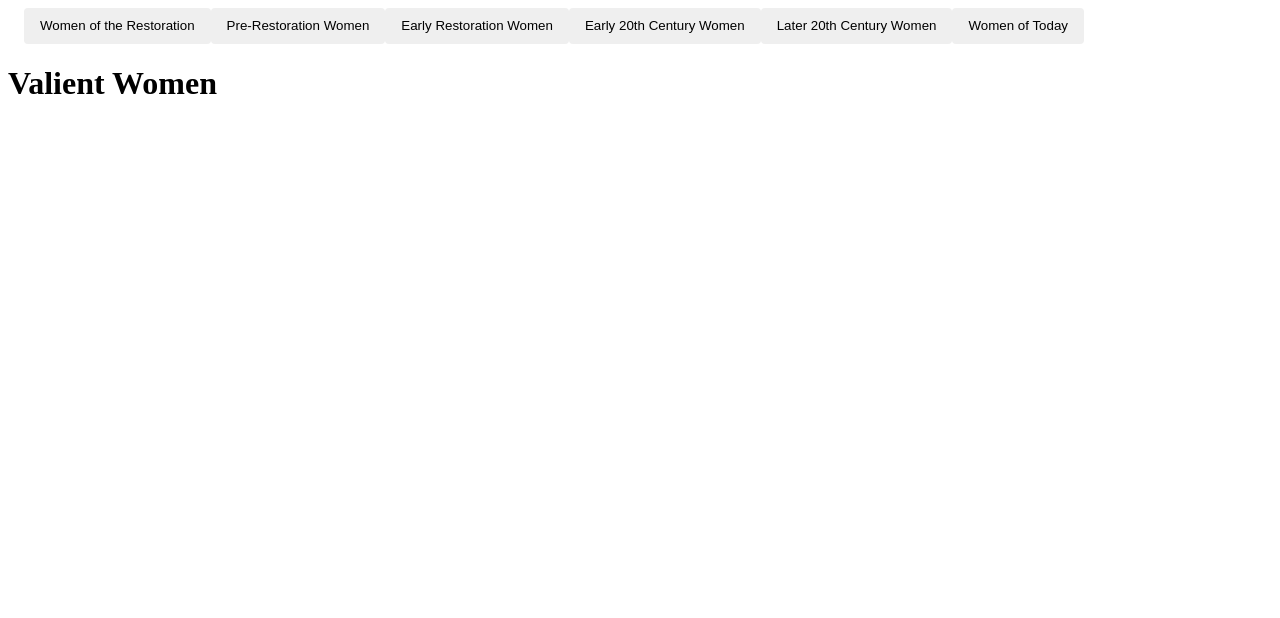
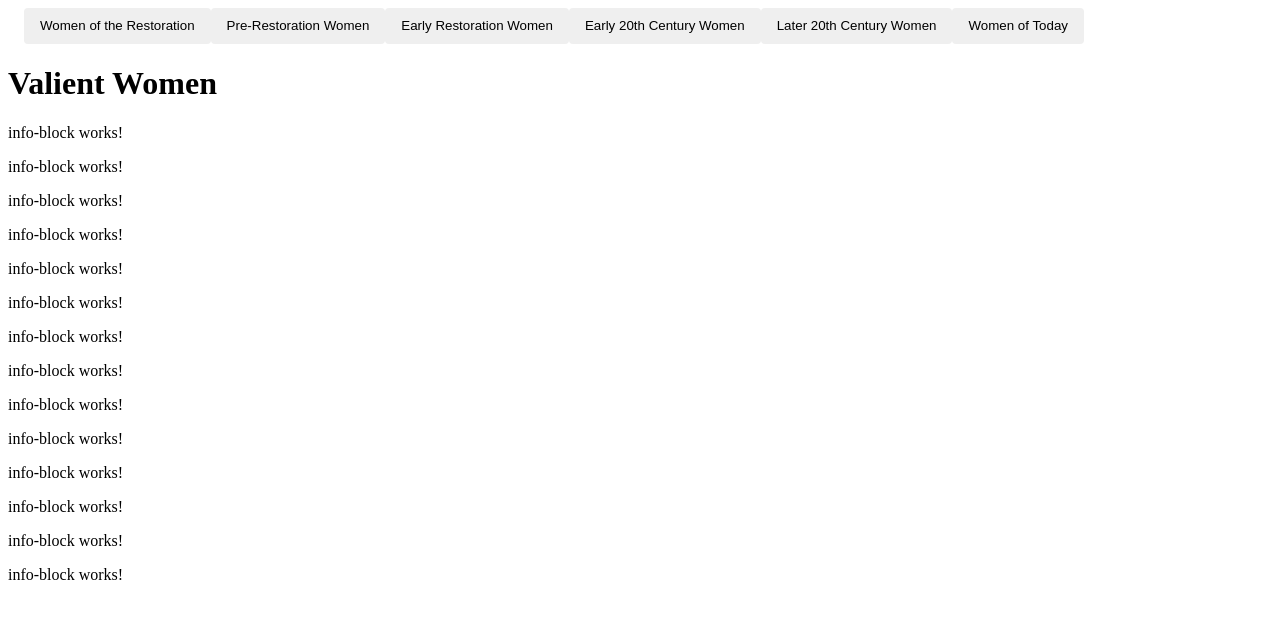
Before and after one commit to EAusman/valiant-women, an Angular app: page / in a window 1280 px wide. Shown: the top 618 px of the page. Built offline with nearby package versions, Linux system fonts and the light colour scheme.

Commit message:
updated json

```diff
--- /dev/null
+++ b/src/app/json-typings.d.ts
@@ -0,0 +1,4 @@
+declare module "*.json" {
+	const value: any;
+	export default value;
+	}
--- a/src/app/women-page/women-page.component.ts
+++ b/src/app/women-page/women-page.component.ts
@@ -1,4 +1,5 @@
 import { Component, OnInit } from '@angular/core';
+import people from '../../assets/people.json';
 
 @Component({
   selector: 'app-women-page',
@@ -6,6 +7,9 @@
   styleUrls: ['./women-page.component.css']
 })
 export class WomenPageComponent implements OnInit {
+  //  read in the JSON File.
+  title = 'json-file';
+  public people:{name:string, timePeriod:number, year:string, paragraph:string}[] = people;
 
   constructor() { }
 
--- a/src/assets/people.json
+++ b/src/assets/people.json
@@ -1,4 +1,4 @@
-{
+[
  {
   "name": "Emma Anderson Liljenquist",
   "timePeriod": 4,
@@ -70,4 +70,4 @@
   "timePeriod": 6,
   "paragraph": "She lives in a small island in Olosega in the American Samoa. Already experiencing many physical limitations in 2015 she developed boils on her eyes. Three missionaries came upon her and offered a priesthood blessing of healing and the next day her eyes were healed. After meeting with the missonaries and reading the Book of Mormon Levao was baptized and joined the church. Her husband and children followed her example and joined the church. She later served in her branch as Relief Society president. Addtionally according to the Global Histories of the church \"Others, influenced by her example of dedication, called her the heart of the Church on Olosega.\""
  }
-}
+]
--- a/src/index.html
+++ b/src/index.html
@@ -10,4 +10,5 @@
 <body>
   <app-root></app-root>
 </body>
+
 </html>
```
